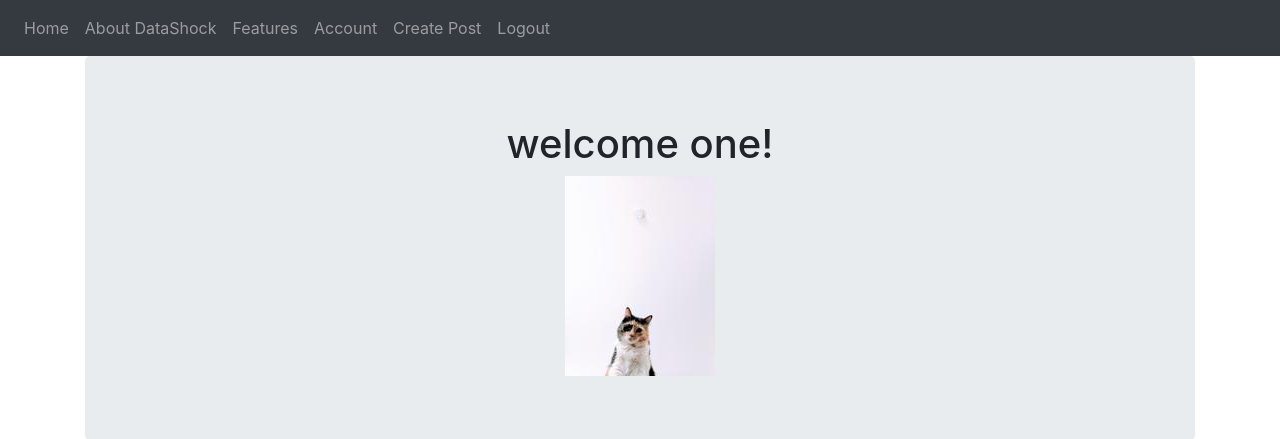
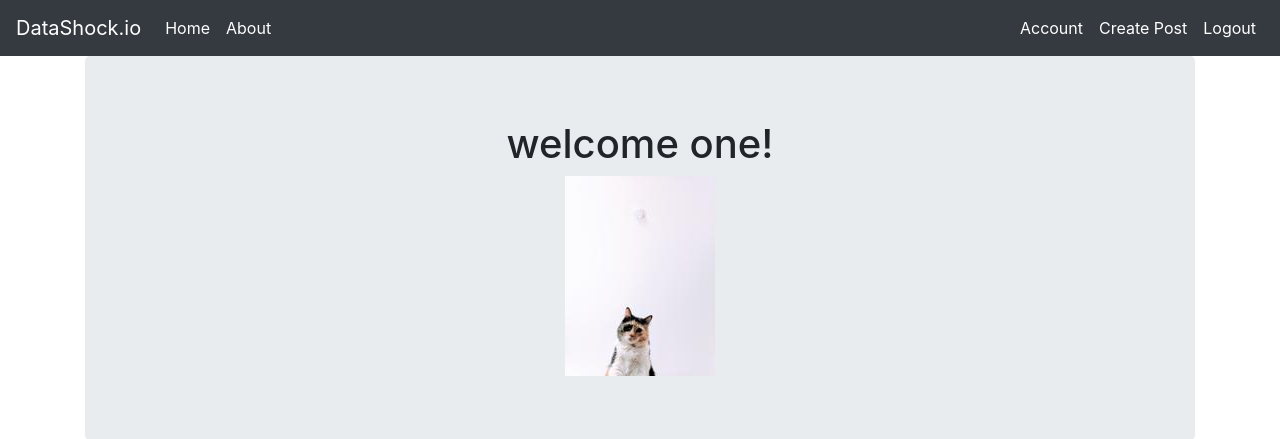
Before and after one commit to waynecbryant/PersonalWebsite, a Flask app: page /account in a window 1280 px wide. Shown: the top 439 px of the page. Run offline with Flask 2, Linux system fonts and the light colour scheme; a user stored in the database is signed in; some libraries are stand-ins or nearby versions.

Commit message:
Update navbar to anchor nav-items to the right hand side for account management features

```diff
--- a/blogresume/templates/base.html
+++ b/blogresume/templates/base.html
@@ -9,38 +9,44 @@
         <title>Datashock</title>
     </head>
     <body>
-        <nav class="navbar navbar-expand-lg navbar-dark bg-dark">
+        <nav class="navbar navbar-expand-md navbar-dark bg-dark">
+            <a class="navbar-brand abs" href="#">DataShock.io</a>
+            <button class="navbar-toggler" type="button" data-toggle="collapse" data-target="#collapsingNavbar">
+                <span class="navbar-toggler-icon"></span>
+            </button>
+            <div class="navbar-collapse collapse" id="collapsingNavbar">
                 <ul class="navbar-nav">
-                <li class="nav-item">
+
+                    <li class="nav-item active">
                         <a class="nav-link" href="{{url_for('core.index')}}">Home</a>
                     </li>
-                <li class="nav-item">
-                    <a class="nav-link" href="{{url_for('core.info')}}">About DataShock</a>
-                </li>
-                <li class="nav-item">
-                    <a class="nav-link" href="#">Features</a>
+
+                    <li class="nav-item active">
+                        <a class="nav-link" href="{{url_for('core.info')}}">About</a>
                     </li>
                 </ul>
-            <ul class="navbar-nav justify-content-end">
+
+                <ul class="navbar-nav ml-auto">
                     {% if current_user.is_authenticated %}
-                <li class="nav-item">
+                    <li class="nav-item active">
                         <a class="nav-link" href="{{url_for('users.account')}}">Account</a>
                     </li>
-                <li class="nav-item">
+                    <li class="nav-item active">
                         <a class="nav-link" href="{{url_for('blog_posts.create_post')}}">Create Post</a>
                     </li>
-                <li class="nav-item">
+                    <li class="nav-item active">
                         <a class="nav-link" href="{{url_for('users.logout')}}">Logout</a>
                     </li>
                     {% else %}
-                <li class="nav-item">
+                    <li class="nav-item active">
                         <a class="nav-link" href="{{url_for('users.login')}}">Login</a>
                     </li>
-                <li class="nav-item">
+                    <li class="nav-item active">
                         <a class="nav-link" href="{{url_for('users.register')}}">Register</a>
                     </li>
                     {% endif %}
                 </ul>
+            </div>
         </nav>
 
 <div class="container">
```
Lines whose indentation alone changed are shown as unchanged.
